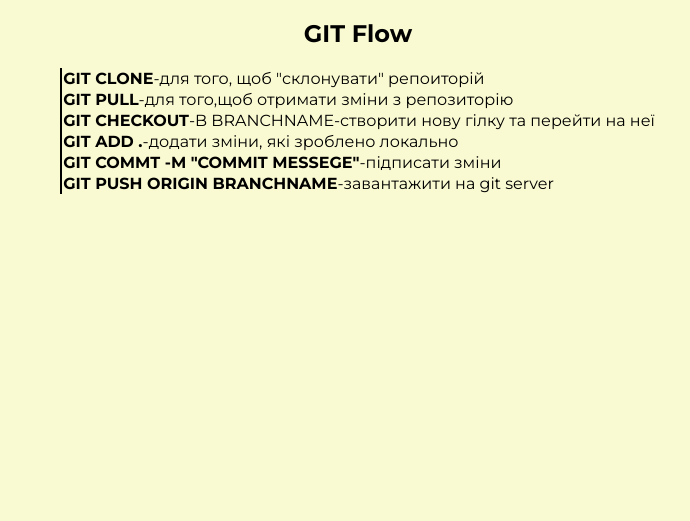
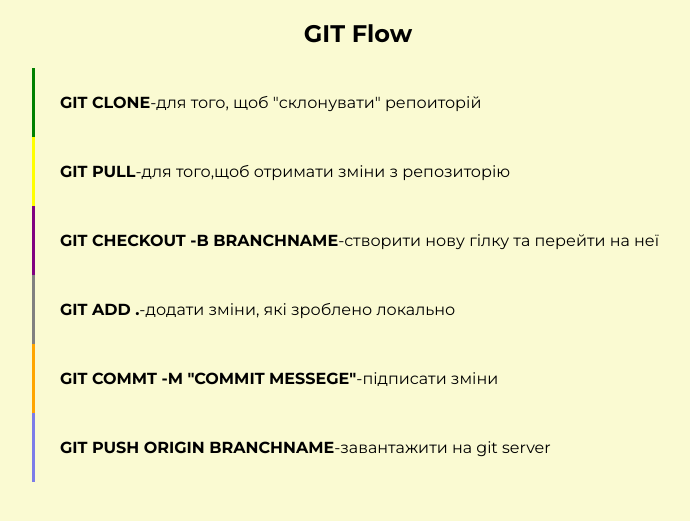
Before and after one commit to gads1/KFundSlesson5-classwork-, a plain HTML site: page index.html in a window 1280 px wide. Shown: the part 63-584 px from the top of the page, without its empty margins (282-972 px from the left). Drawn offline with Linux system fonts and the light colour scheme.

Commit message:
clas row, bl for row, style table

```diff
--- a/index.html
+++ b/index.html
@@ -11,22 +11,22 @@
     <h1>GIT IS HERE</h1>
     <h2>GIT Flow</h2>
     <table>
-        <tr>
+        <tr class="green">
             <td><b> GIT CLONE</b>-для того, щоб "склонувати" репоиторій</td>
         </tr>
-        <tr>
+        <tr class="yellow">
             <td><b>GIT PULL</b>-для того,щоб отримати зміни з репозиторію</td>
         </tr>
-        <tr>
-            <td><b>GIT CHECKOUT</b>-B BRANCHNAME-створити нову гілку та перейти на неї</td>
+        <tr class="purple">
+            <td><b>GIT CHECKOUT -B BRANCHNAME</b>-створити нову гілку та перейти на неї</td>
         </tr>
-        <tr>
+        <tr class="gray">
             <td><b>GIT ADD .</b>-додати зміни, які зроблено локально</td>
         </tr>
-        <tr>
+        <tr class="orange">
             <td><b>GIT COMMT -M "COMMIT MESSEGE"</b>-підписати зміни</td>
         </tr>
-        <tr>
+        <tr class="dark-blue">
             <td><b>GIT PUSH ORIGIN BRANCHNAME</b>-завантажити на git server</td>
         </tr>
     </table>
--- a/styles.css
+++ b/styles.css
@@ -21,9 +21,29 @@ table {
 }
 
 td {
-    margin: 25px;
+    padding: 25px;
 }
 
-tr {
-    border-left: 2px solid #000;
+.yellow {
+    border-left: 3px solid yellow;
 }
+
+.green {
+    border-left: 3px solid green;
+}
+
+.purple {
+    border-left: 3px solid purple;
+}
+
+.gray {
+    border-left: 3px solid gray;
+}
+
+.orange {
+    border-left: 3px solid orange;
+}
+
+.dark-blue {
+    border-left: 3px solid rgba(0, 0, 255, 0.5);
+}
```
